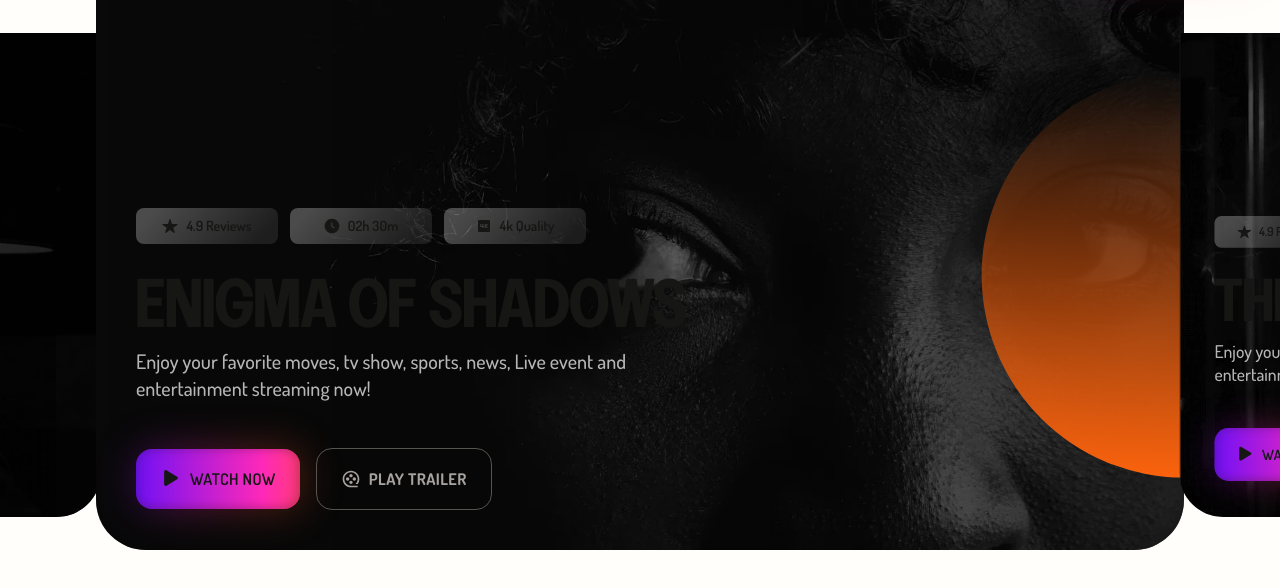
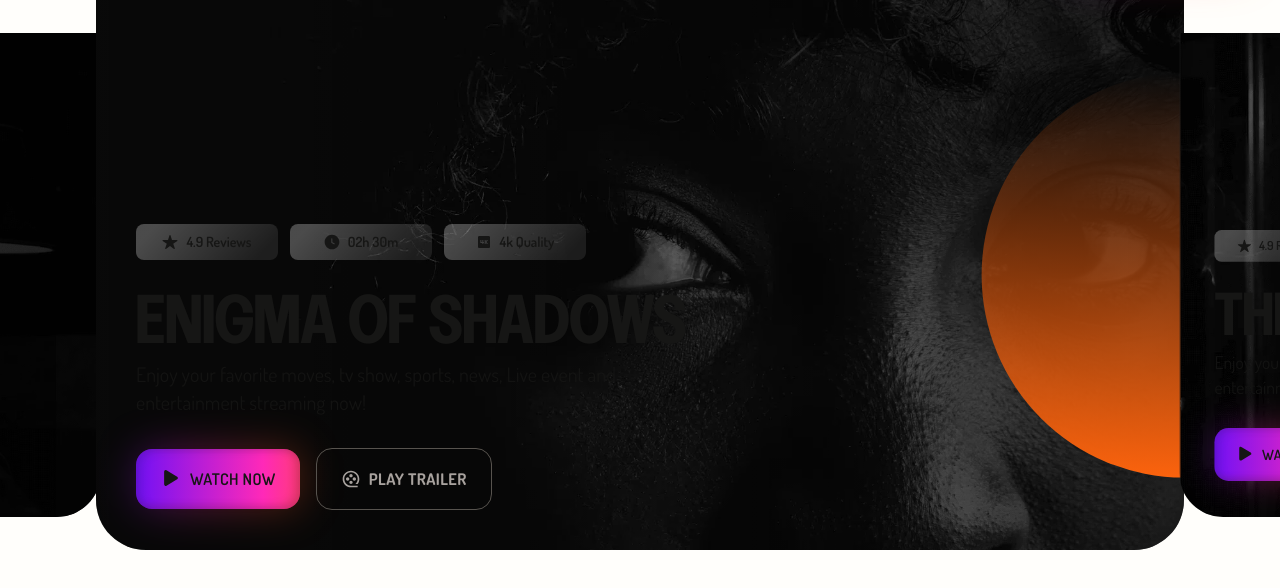
Before and after one commit to PaulHaze/holaa, a Next.js app: page / in a window 1280 px wide. Shown: the top 588 px of the page. Built offline with nearby package versions, Linux system fonts and the light colour scheme.

Commit message:
fix swiper styles

```diff
--- a/src/app/layout.tsx
+++ b/src/app/layout.tsx
@@ -5,9 +5,9 @@ import { Dosis, Jost, Big_Shoulders_Display } from 'next/font/google';
 
 import { UiProvider } from '@/context/UiContext';
 
-import 'swiper/swiper-bundle.css';
-import 'swiper/css/navigation';
-import 'swiper/css/pagination';
+import 'swiper/css/bundle';
+// import 'swiper/css/navigation';
+// import 'swiper/css/pagination';
 import 'glightbox/dist/css/glightbox.min.css';
 import '@/styles/global.scss';
 
--- a/src/components/hero/HeroOne.tsx
+++ b/src/components/hero/HeroOne.tsx
@@ -81,7 +81,7 @@ export function HeroOne() {
           {data.slides?.map((slide, index) => (
             <SwiperSlide
               key={index}
-              className="home-one-slider swiper-slide relative h-auto"
+              className="home-one-slider swiper-slide relative"
             >
               <Image
                 src={slide.image}
@@ -102,11 +102,11 @@ export function HeroOne() {
                   </div>
 
                   {/* TEXT */}
-                  <div className="flex flex-col items-center gap-1 px-10 pb-2 pt-5 md:items-start md:px-0">
+                  <div className="flex flex-col items-center px-10 pb-6 pt-5 md:items-start md:px-0">
                     <h2 className="font-heading font-semibold md:text-7xl">
                       {slide.title}
                     </h2>
-                    <p className="banner-description text-center font-body text-lg opacity-80 md:w-[80%] md:text-left md:text-xl">
+                    <p className="text-center font-body text-lg opacity-80 md:w-[80%] md:text-left md:text-xl">
                       {slide.description}
                     </p>
                   </div>
```
